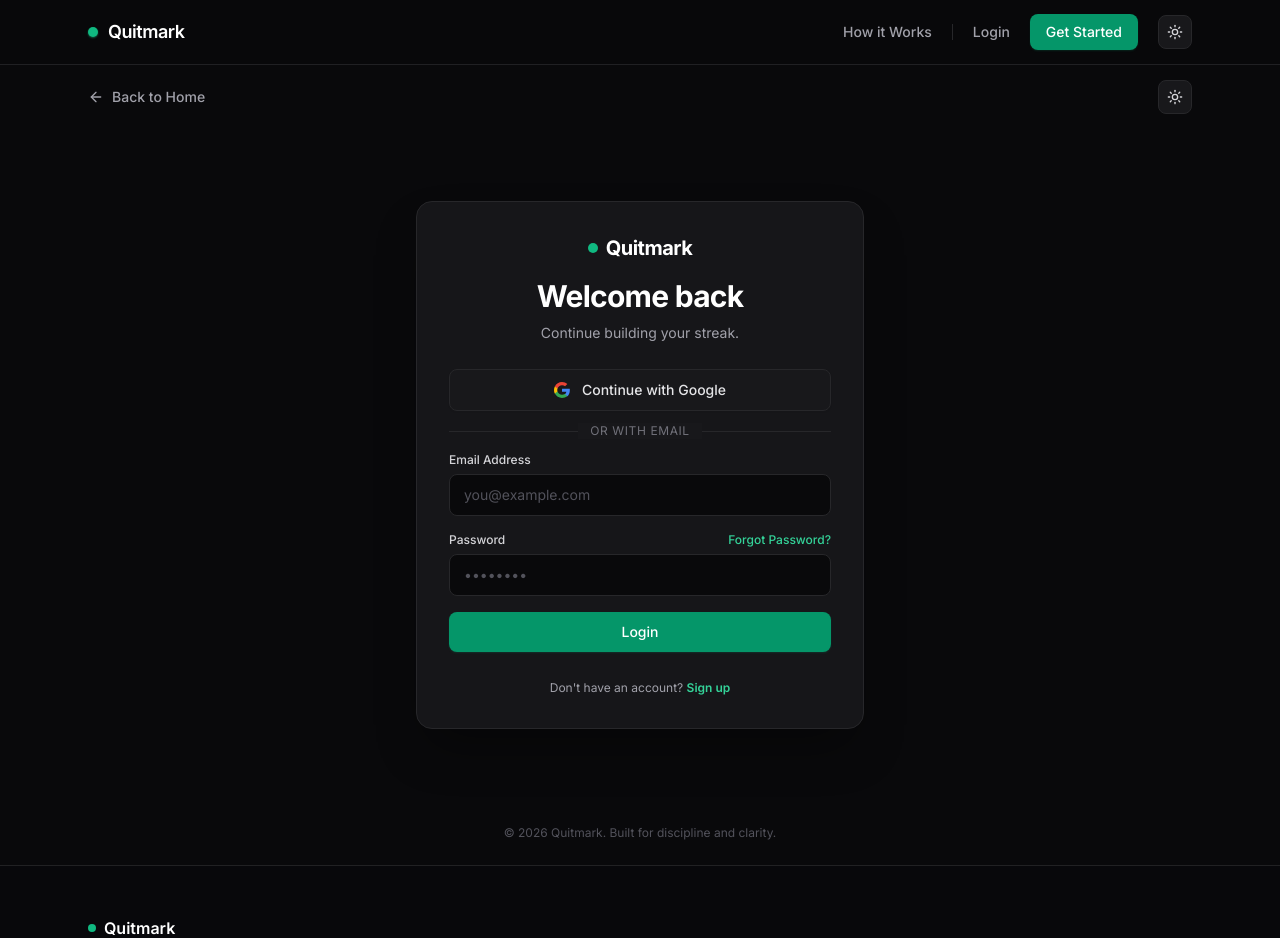
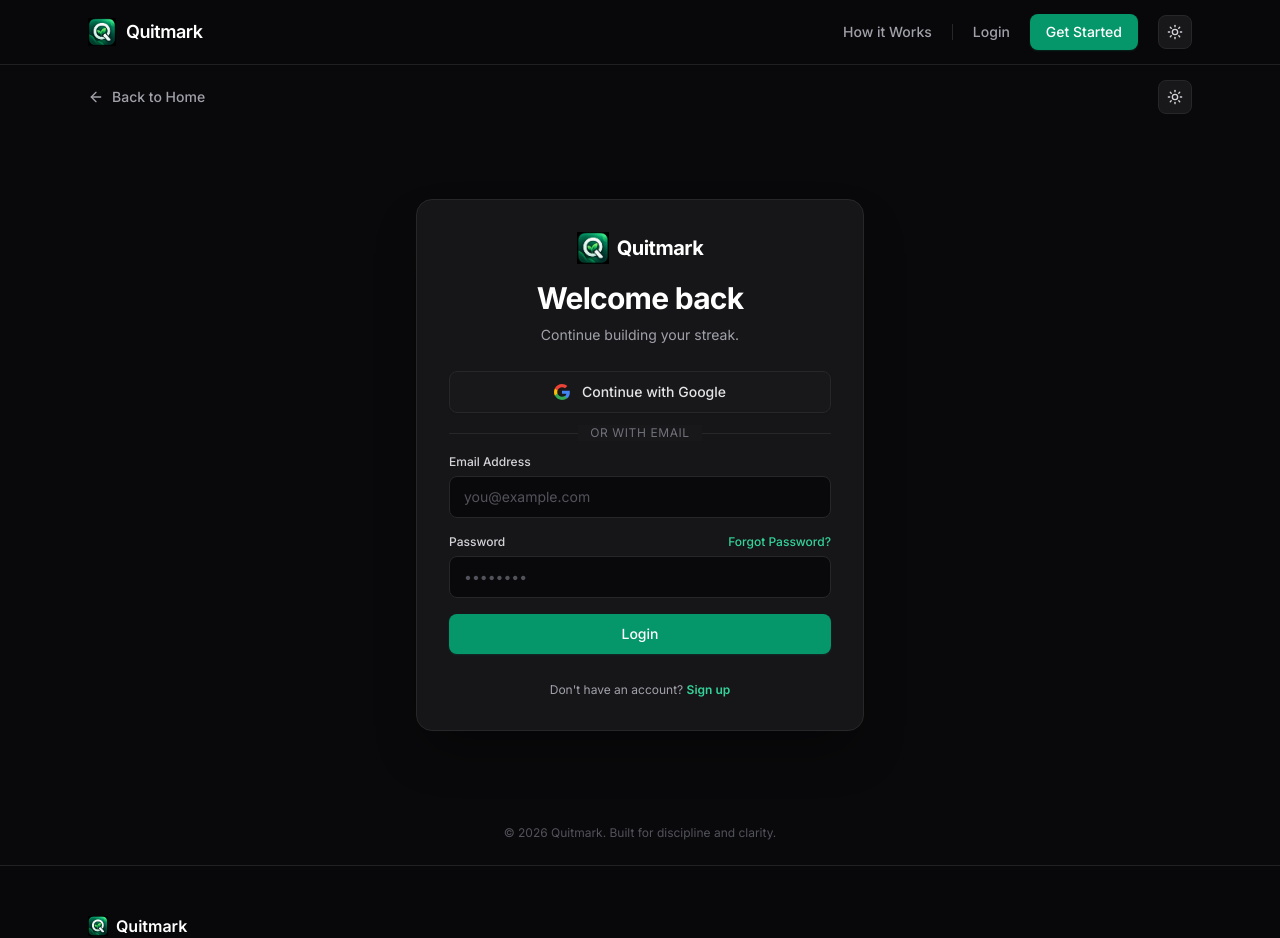
Before and after one commit to Khustar04/Quitmark, a React (Vite) app: page /login in a window 1280 px wide. Shown: the top 938 px of the page. Built offline with nearby package versions, Linux system fonts and the light colour scheme; no server answers.

Commit message:
style: swap placeholder logo dot with new image logo across UI

```diff
--- a/src/components/auth/AuthLayout.jsx
+++ b/src/components/auth/AuthLayout.jsx
@@ -36,7 +36,7 @@
           <div className="text-center mb-6">
             {hideNavigation ? (
               <div className="inline-flex items-center gap-2 font-bold text-xl tracking-tight text-zinc-900 dark:text-white mb-4">
-                <span className="w-2.5 h-2.5 rounded-full bg-emerald-500" />
+                <img src="/logo.png" alt="Quitmark Logo" className="w-8 h-8 object-contain" />
                 <span>Quitmark</span>
               </div>
             ) : onBackAction ? (
@@ -44,7 +44,7 @@
                 onClick={onBackAction}
                 className="inline-flex items-center gap-2 font-bold text-xl tracking-tight text-zinc-900 dark:text-white mb-4 focus:outline-none"
               >
-                <span className="w-2.5 h-2.5 rounded-full bg-emerald-500" />
+                <img src="/logo.png" alt="Quitmark Logo" className="w-8 h-8 object-contain" />
                 <span>Quitmark</span>
               </button>
             ) : (
@@ -52,7 +52,7 @@
                 to="/"
                 className="inline-flex items-center gap-2 font-bold text-xl tracking-tight text-zinc-900 dark:text-white mb-4"
               >
-                <span className="w-2.5 h-2.5 rounded-full bg-emerald-500" />
+                <img src="/logo.png" alt="Quitmark Logo" className="w-8 h-8 object-contain" />
                 <span>Quitmark</span>
               </Link>
             )}
--- a/src/components/common/Footer.jsx
+++ b/src/components/common/Footer.jsx
@@ -13,7 +13,7 @@
             className="inline-flex items-center justify-center md:justify-start gap-2 font-semibold text-zinc-900 dark:text-white group focus-visible:outline-none focus-visible:ring-2 focus-visible:ring-emerald-500 rounded-md"
             aria-label={user ? 'Quitmark Dashboard' : 'Quitmark Home'}
           >
-            <span className="w-2 h-2 rounded-full bg-emerald-500 group-hover:scale-110 transition-transform" />
+            <img src="/logo.png" alt="Quitmark Logo" className="w-5 h-5 object-contain group-hover:scale-105 transition-transform" />
             Quitmark
           </Link>
           <p className="text-xs text-zinc-500 dark:text-zinc-400 max-w-sm">
--- a/src/components/common/LoadingScreen.jsx
+++ b/src/components/common/LoadingScreen.jsx
@@ -4,7 +4,7 @@
       <div className="flex flex-col items-center gap-4">
         <div className="relative flex items-center justify-center">
           <div className="w-10 h-10 rounded-full border-2 border-emerald-500/20 border-t-emerald-500 animate-spin" />
-          <span className="absolute w-2.5 h-2.5 rounded-full bg-emerald-500" />
+          <img src="/logo.png" alt="Logo" className="absolute w-5 h-5 object-contain" />
         </div>
         <p className="text-xs tracking-wider uppercase text-zinc-400 dark:text-zinc-500 font-medium">
           Loading Quitmark...
--- a/src/components/common/Navbar.jsx
+++ b/src/components/common/Navbar.jsx
@@ -46,7 +46,7 @@
           onClick={() => setMobileMenuOpen(false)}
           aria-label={user ? 'Quitmark Dashboard' : 'Quitmark Home'}
         >
-          <span className="w-2.5 h-2.5 rounded-full bg-emerald-500 shadow-sm shadow-emerald-500/50 group-hover:scale-110 transition-transform" />
+          <img src="/logo.png" alt="Quitmark Logo" className="w-7 h-7 object-contain group-hover:scale-105 transition-transform" />
           <span>Quitmark</span>
         </Link>
 
```
